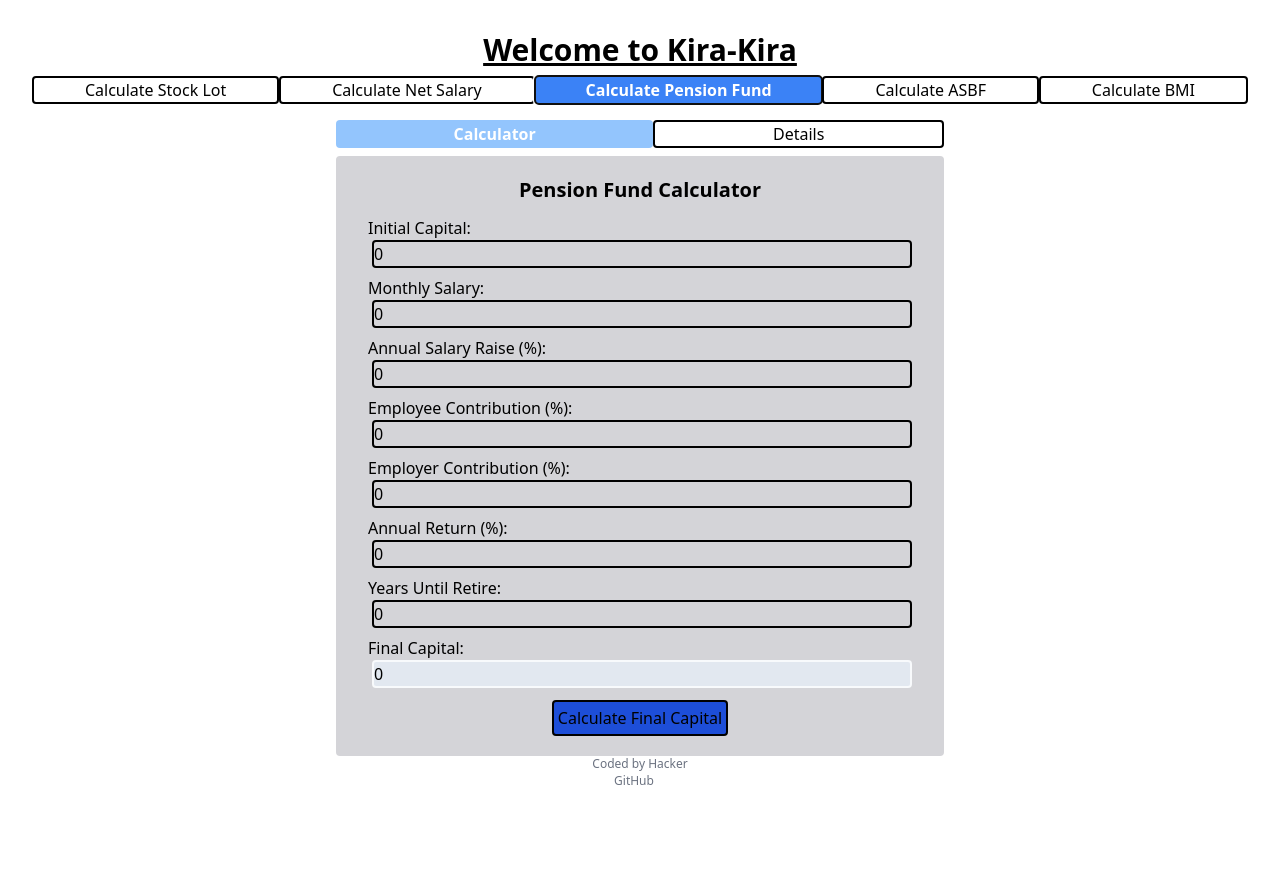
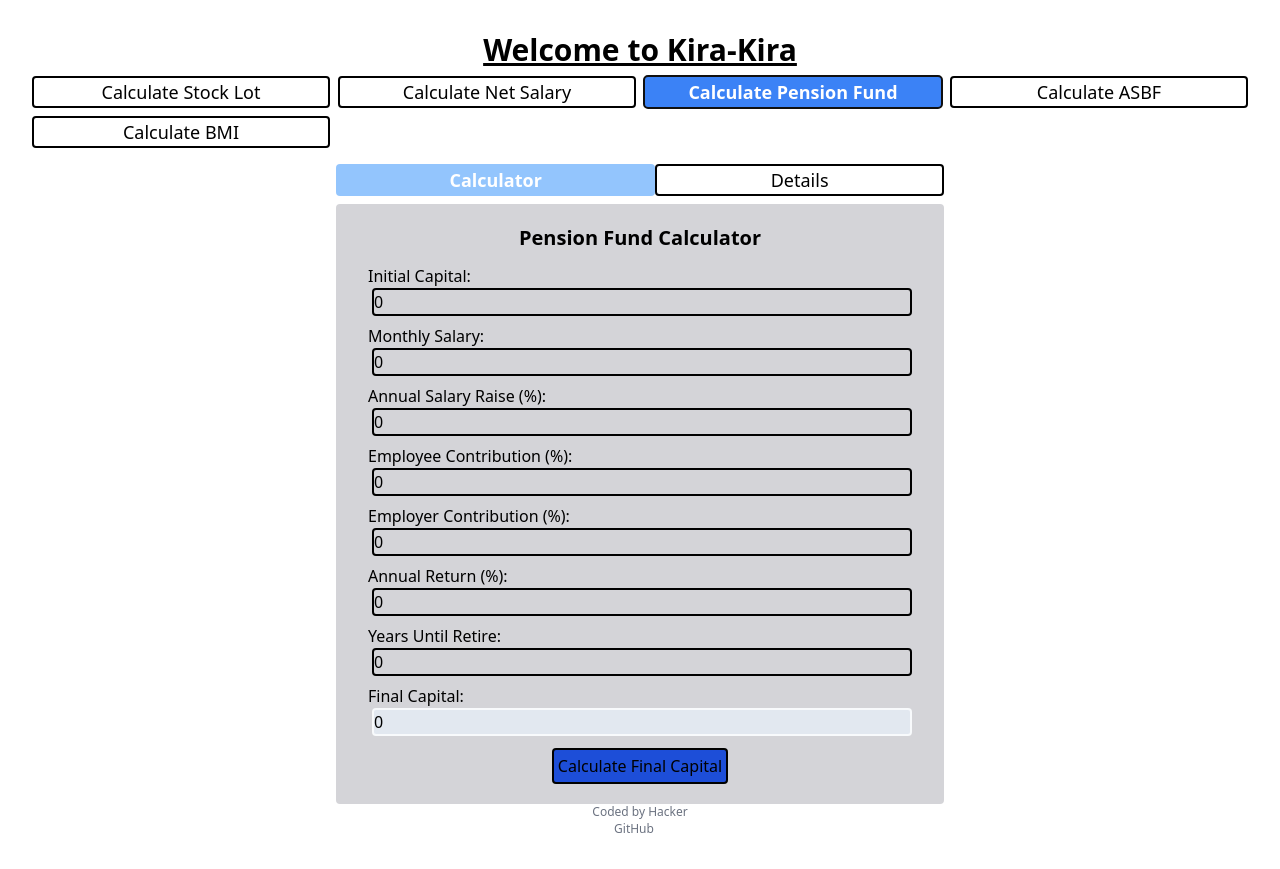
Before and after one commit to Sallehhuddin95/Kira2, a React (Vite) app in the folder frontend/: page / in a window 1280 px wide. Both pictures are taken after a click on the tab "Calculate Pension Fund". Before the commit the page ends 821 px from the top, so only its background shows below. Built offline with nearby package versions, Linux system fonts and the light colour scheme; some icons are missing.

Commit message:
Fix main tabs size and gap

```diff
--- a/frontend/src/components/MainTabs.tsx
+++ b/frontend/src/components/MainTabs.tsx
@@ -11,7 +11,7 @@ import { PensionFundTab } from ".";
 function MainTabs() {
   return (
     <Tab.Group>
-      <Tab.List className="grid grid-flow-col justify-stretch my-2">
+      <Tab.List className="grid grid-cols-2 sm:grid-cols-3 md:grid-cols-4 gap-2 my-2 text-sm sm:text-base md:text-lg">
         <Tab as={Fragment}>
           {({ selected }) => (
             /* Use the `selected` state to conditionally style the selected tab. */
@@ -87,7 +87,7 @@ function MainTabs() {
         <Tab.Panel className="flex justify-center">
           <LotCalculator />
         </Tab.Panel>
-        <Tab.Panel className="flex justify-center">
+        <Tab.Panel className="flex justify-center sm:text-sm">
           <SalaryCalculator />
         </Tab.Panel>
         <Tab.Panel className="flex justify-center">
--- a/frontend/src/components/PensionFundTab.tsx
+++ b/frontend/src/components/PensionFundTab.tsx
@@ -6,8 +6,8 @@ import { CapitalTable } from "./table";
 function PensionFundTab() {
   return (
     <Tab.Group>
-      <div className="md:w-2/4">
-        <Tab.List className="grid grid-flow-col justify-stretch my-2">
+      <div className="sm:w-3/4 md:w-2/4 w-full">
+        <Tab.List className="grid grid-flow-col justify-stretch my-2 text-sm sm:text-base md:text-lg">
           <Tab as={Fragment}>
             {({ selected }) => (
               /* Use the `selected` state to conditionally style the selected tab. */
```
